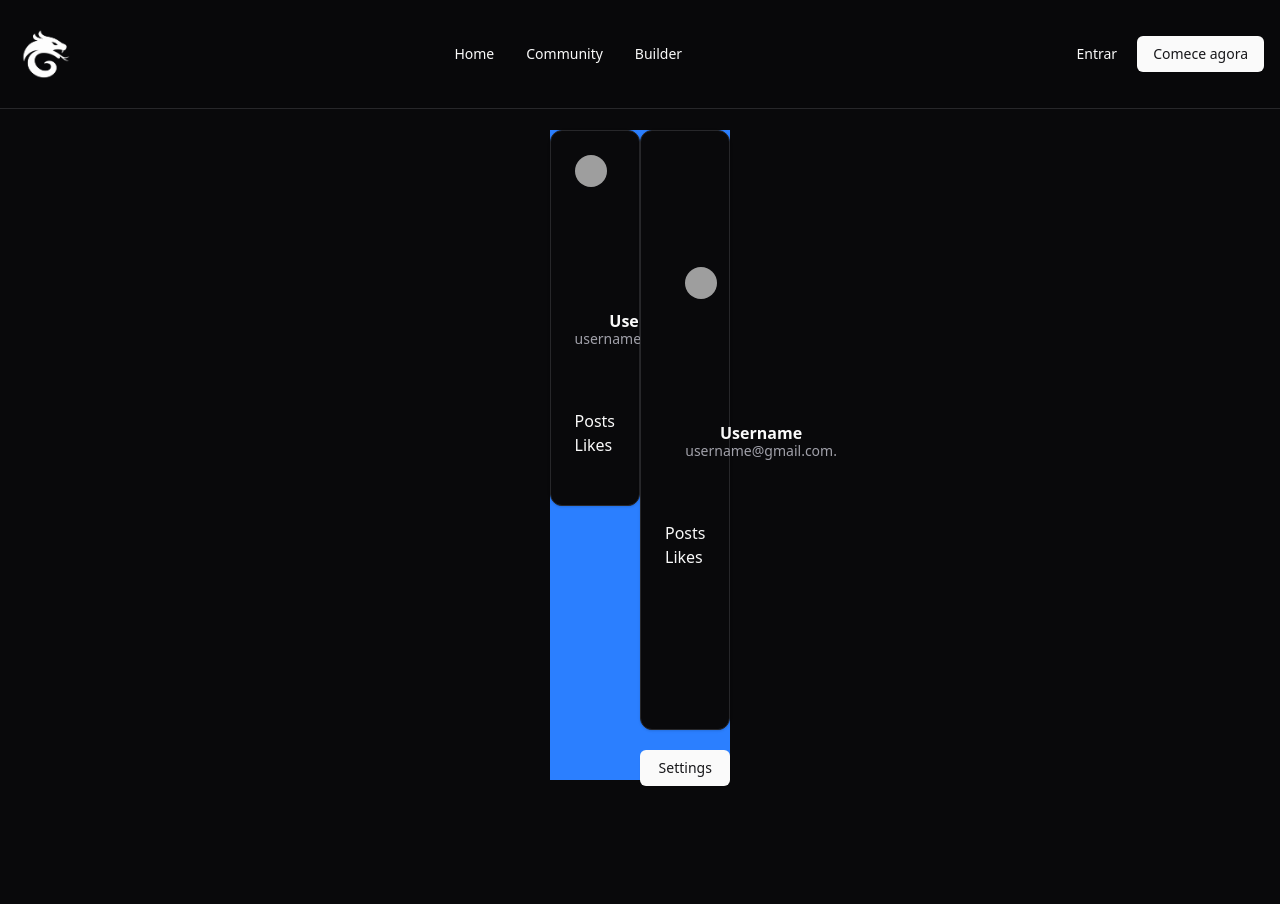
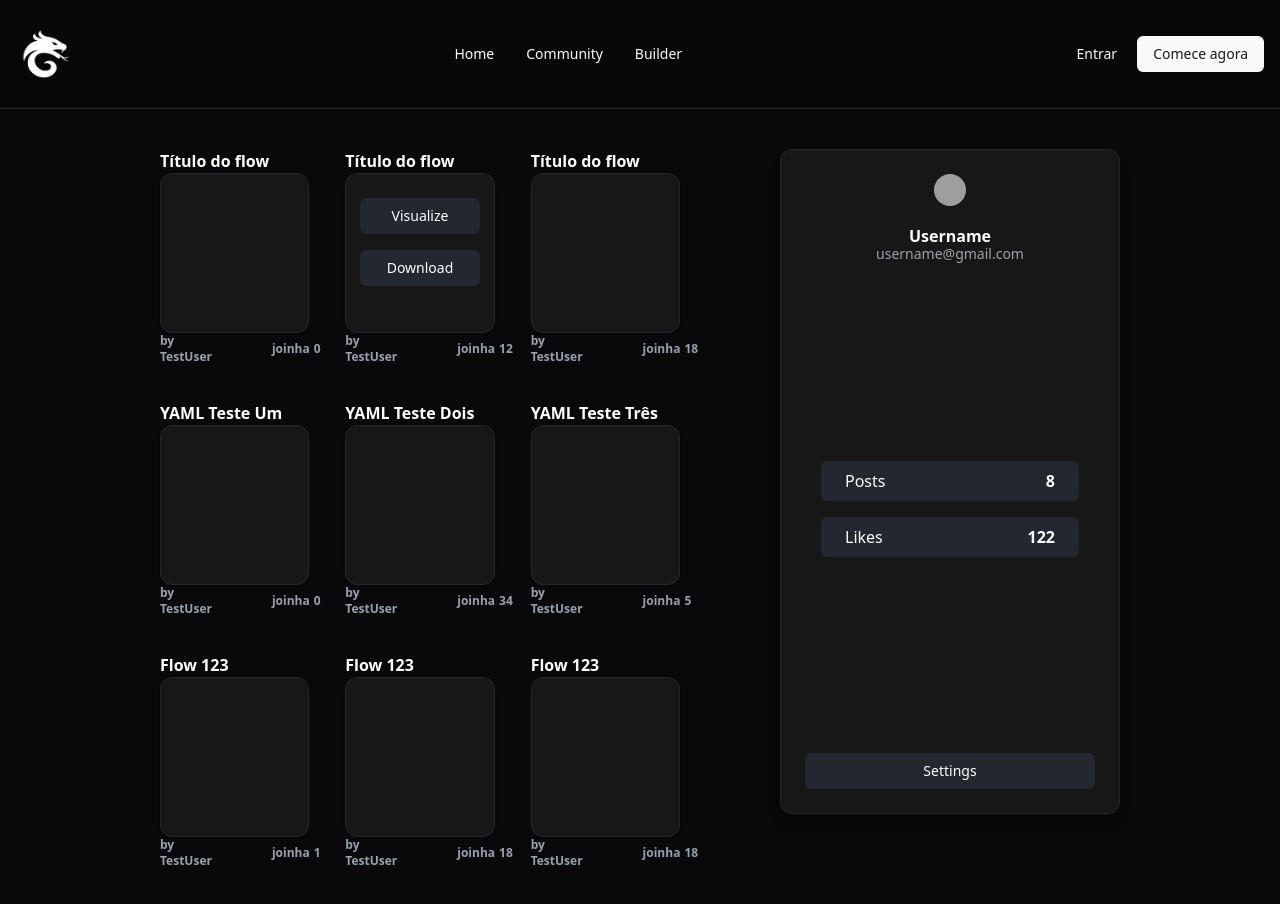
Before and after one commit to degui1/codeflow, a React (Vite) app: page /profile in a window 1280 px wide. Shown: the top 904 px of the page. Before the commit the page ends 800 px from the top, so only its background shows below. Built offline with nearby package versions, Linux system fonts and the light colour scheme; grey boxes are pictures that could not be loaded.

Commit message:
initial commit

```diff
--- a/src/pages/profile/profile.tsx
+++ b/src/pages/profile/profile.tsx
@@ -12,60 +12,106 @@ import {
   CardHeader,
   CardTitle,
 } from '@/components/ui/card'
-
 export function Profile() {
   return (
-    <div className="m-auto flex h-[650px] max-w-375 bg-blue-500">
+    <div className="flex min-h-screen flex-col gap-25 px-40 py-10 md:flex-row">
       <main className="flex-1">
-        <article className="grid">
-          <Card className="">
-            <CardHeader>
-              <Avatar className="flex justify-center">
-                <AvatarImage
-                  src="https://github.com/shadcn.png"
-                  alt="@shadcn"
-                />
-                <AvatarFallback>CN</AvatarFallback>
-              </Avatar>
-              <div className="mt-30 table columns-2 text-center">
-                <CardTitle>Username</CardTitle>
-                <CardDescription>username@gmail.com.</CardDescription>
+        <div className="grid grid-cols-1 gap-9 sm:grid-cols-2 xl:grid-cols-3">
+          {[...Array(9)].map((_, i) => {
+            const title =
+              i === 0
+                ? 'Título do flow'
+                : i === 1
+                  ? 'Título do flow'
+                  : i === 2
+                    ? 'Título do flow'
+                    : i === 3
+                      ? 'YAML Teste Um'
+                      : i === 4
+                        ? 'YAML Teste Dois'
+                        : i === 5
+                          ? 'YAML Teste Três'
+                          : 'Flow 123'
+            const likes =
+              i === 1
+                ? 12
+                : i === 4
+                  ? 34
+                  : i === 5
+                    ? 5
+                    : i === 6
+                      ? 1
+                      : i === 3
+                        ? 0
+                        : i === 0
+                          ? 0
+                          : 18
+            return (
+              <div key={i} className="flex flex-col">
+                {/* Título acima do card */}
+                <div className="text-left font-semibold text-white">
+                  {title}
+                </div>
+                <Card className="flex h-40 flex-col justify-between bg-neutral-900 p-4">
+                  <div>
+                    <pre className="mb-2 bg-transparent text-xs text-gray-400"></pre>
+                    {i === 1 && (
+                      <div className="flex w-full flex-1 flex-col items-center justify-center gap-4 px-4 text-center">
+                        <Button className="w-30 bg-[#23272f] text-white">
+                          Visualize
+                        </Button>
+                        <Button className="w-30 bg-[#23272f] text-white">
+                          Download
+                        </Button>
+                      </div>
+                    )}
+                  </div>
+                </Card>
+                <div className="flex w-full justify-between gap-15">
+                  <div className="text-left text-xs font-bold text-gray-400">
+                    by TestUser
+                  </div>
+                  <div className="flex items-center justify-end text-right text-xs font-bold text-gray-400">
+                    <span className="flex items-center gap-1">
+                      <span>joinha</span>
+                      <span>{likes}</span>
+                    </span>
+                  </div>
+                </div>
               </div>
-            </CardHeader>
-            <div className="mt-9">
-              <CardContent className="inset-ring-gray-600 ...">
-                Posts
-              </CardContent>
-              <CardContent>Likes</CardContent>
-            </div>
-            <CardFooter className="flex justify-between"></CardFooter>
-          </Card>
-        </article>
-        <article></article>
-        <article></article>
-        <article></article>
-        <article></article>
-        <article></article>
+            )
+          })}
+        </div>
       </main>
-      <aside className="w-full max-w-85">
-        <Card className="flex h-[600px] items-center justify-center">
-          <CardHeader>
-            <Avatar className="flex justify-center">
+      {/* ASIDE */}
+      <aside className="w-full md:mt-0 md:w-[340px]">
+        <Card className="flex h-[665px] w-full flex-col items-center justify-between bg-neutral-900 p-6 text-white shadow-lg">
+          <CardHeader className="flex flex-col items-center">
+            <Avatar>
               <AvatarImage src="https://github.com/shadcn.png" alt="@shadcn" />
               <AvatarFallback>CN</AvatarFallback>
             </Avatar>
-            <div className="mt-30 table columns-2 text-center">
-              <CardTitle>Username</CardTitle>
-              <CardDescription>username@gmail.com.</CardDescription>
+            <div className="mt-4 flex flex-col items-center">
+              <CardTitle className="text-white">Username</CardTitle>
+              <CardDescription>username@gmail.com</CardDescription>
             </div>
           </CardHeader>
-          <div className="mt-9">
-            <CardContent className="inset-ring-gray-600 ...">Posts</CardContent>
-            <CardContent>Likes</CardContent>
+          <div className="flex w-full flex-1 flex-col items-center justify-center gap-4 px-4 text-center">
+            <CardContent className="flex w-full items-center justify-between rounded-md bg-[#23272f] py-2">
+              <span>Posts</span>
+              <span className="font-bold">8</span>
+            </CardContent>
+            <CardContent className="flex w-full items-center justify-between rounded-md bg-[#23272f] py-2">
+              <span>Likes</span>
+              <span className="font-bold">122</span>
+            </CardContent>
           </div>
-          <CardFooter className="flex justify-between"></CardFooter>
+          <CardFooter className="w-full px-0">
+            <Button className="w-full bg-[#23272f] text-white hover:bg-[#333]">
+              Settings
+            </Button>
+          </CardFooter>
         </Card>
-        <Button className="mt-5 flex w-full">Settings</Button>
       </aside>
     </div>
   )
```
Also changed, not shown: src/assets/curitda.svg (added).
